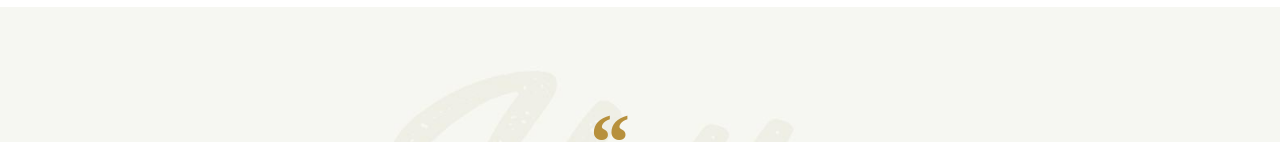
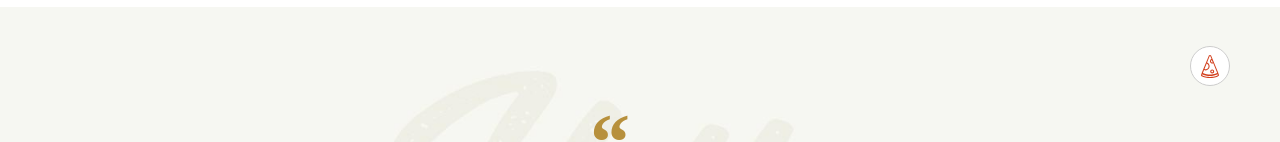
Before and after one commit to Francescodc92/proj-html-vuejs, a Vue app: page / in a window 1280 px wide. Shown: the part 664-806 px from the top of the page. Built offline with nearby package versions, Linux system fonts and the light colour scheme.

Commit message:
add go back button for scroll top

```diff
--- a/index.html
+++ b/index.html
@@ -4,7 +4,7 @@
     <meta charset="UTF-8" />
     <link rel="icon" type="image/svg+xml" href="./src/assets/svg/svg-0.svg" />
     <meta name="viewport" content="width=device-width, initial-scale=1.0" />
-    <title>Pizzeria Peppe</title>
+    <title>Pizzeria Don Peppe</title>
   </head>
   <body>
     <div id="app"></div>
--- a/src/App.vue
+++ b/src/App.vue
@@ -12,11 +12,40 @@
 </script>
 
 <template>
-  <HeaderComponet/>
-  <MainComponet/>
-  <FooterComponet/>
+  <div class="container-app">
+    <HeaderComponet id="header"/>
+    <MainComponet/>
+    <div class="go-up">
+      <a href="#header">
+        <img src="./assets/svg/svg-4.svg" alt="">
+      </a>
+    </div>
+    <FooterComponet/>
+  </div>
 </template>
 
 <style lang="scss">
-@use './assets/scss/main.scss'
+@use './assets/scss/main.scss' as *;
+@use './assets/scss/partials/variables.scss' as *;
+.container-app{
+  position: relative;
+}
+.go-up{
+    width: 40px;
+    height: 40px;
+    position: fixed;
+    bottom: 50px;
+    right: 50px;
+    z-index: 100;
+    background-color:$bg-light;
+    border-radius:50% ;
+    border: 1px solid #ccc;
+    a{
+      width: 100%;
+      height: 100%;
+      display: flex;
+      align-items: center;
+      justify-content: center;
+    }
+}
 </style>
--- a/src/assets/scss/main.scss
+++ b/src/assets/scss/main.scss
@@ -6,6 +6,10 @@
   box-sizing: border-box;
   -webkit-font-smoothing: antialiased;
   -moz-osx-font-smoothing: grayscale;
+}
+
+:root{
+  scroll-behavior: smooth;
 }
 
 .container{
```
Also changed, not shown: src/components/MainComponets/MainComponet.vue (line endings or trailing spaces).
